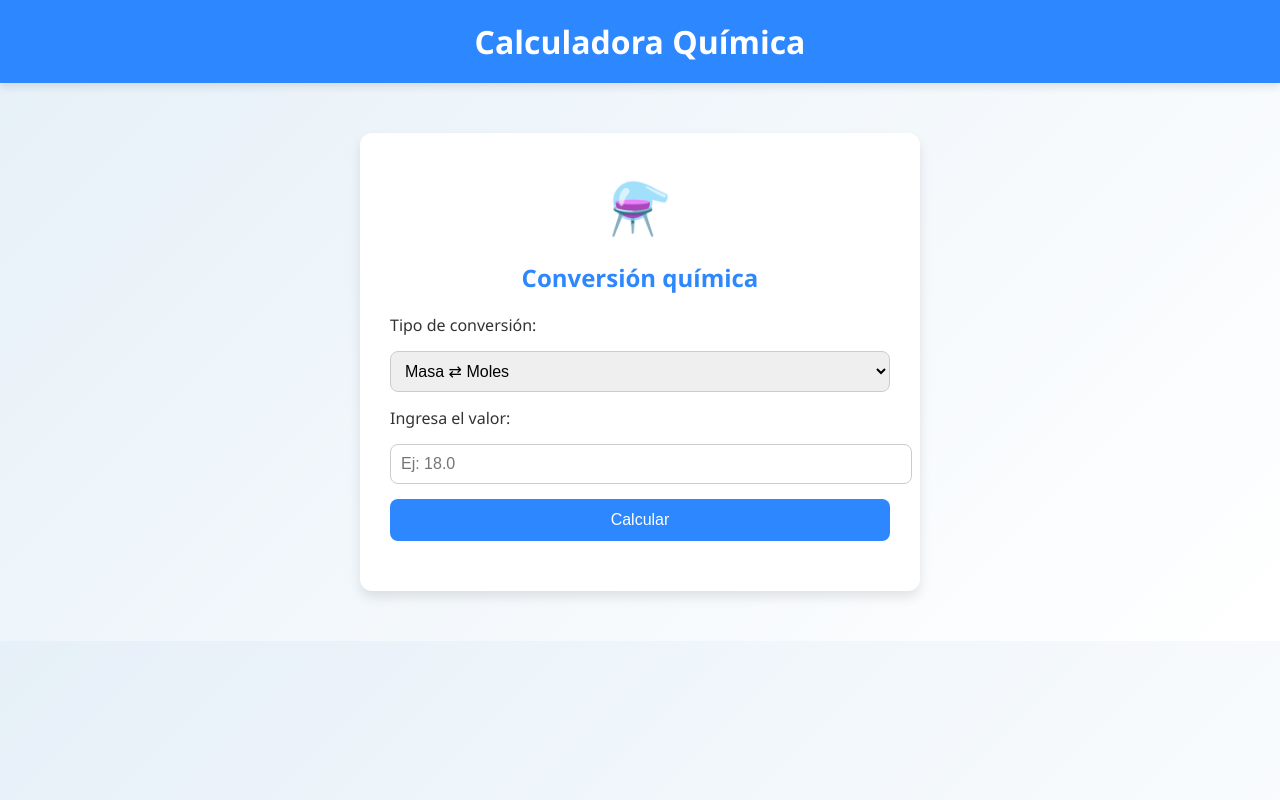
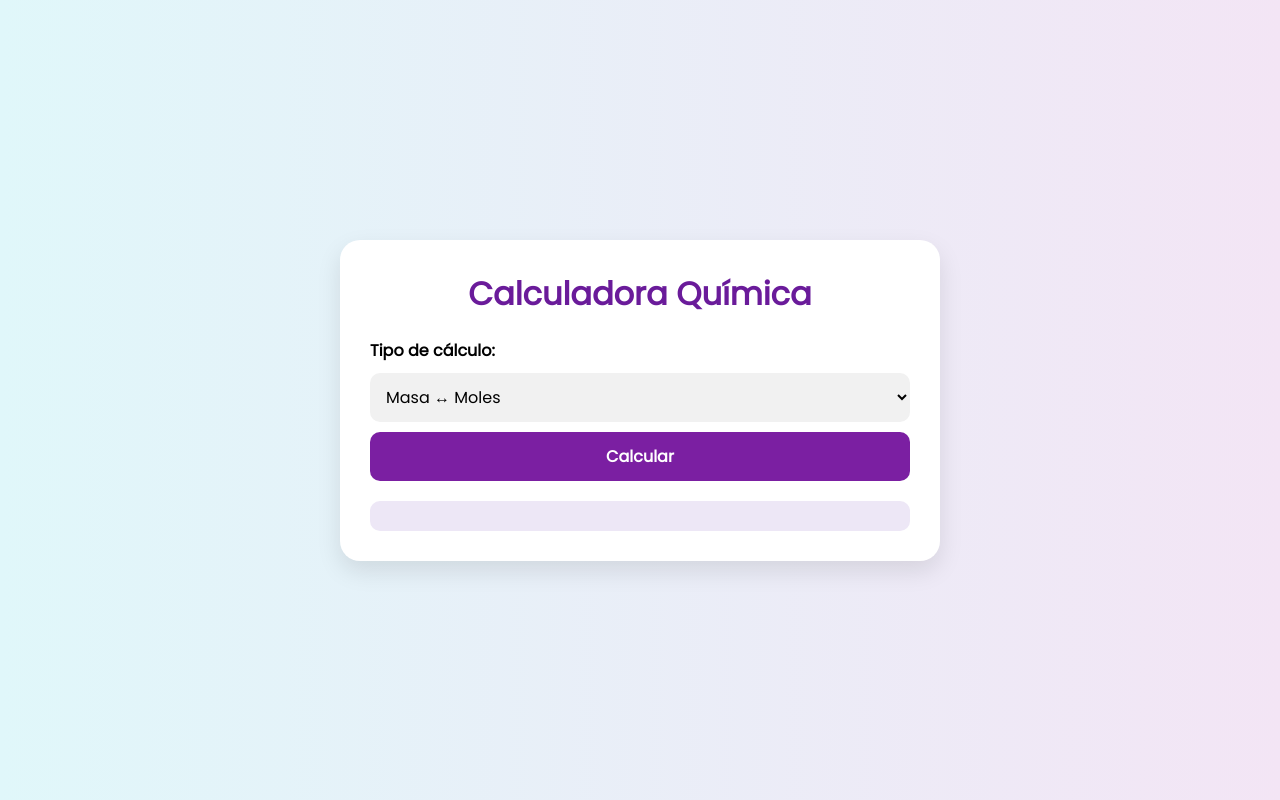
Before and after one commit to cristobal763/calculadora-quimica, a plain HTML site: page index.html in a window 1280 px wide. Drawn offline with Linux system fonts and the light colour scheme.

Commit message:
index.html

```diff
--- a/index.html
+++ b/index.html
@@ -4,133 +4,98 @@
   <meta charset="UTF-8" />
   <meta name="viewport" content="width=device-width, initial-scale=1.0"/>
   <title>Calculadora Química</title>
+  <link href="https://fonts.googleapis.com/css2?family=Poppins&display=swap" rel="stylesheet">
   <style>
-    body {
+    * {
       margin: 0;
-      font-family: 'Segoe UI', Tahoma, Geneva, Verdana, sans-serif;
-      background: linear-gradient(135deg, #e6f0f8, #ffffff);
-      color: #333;
+      padding: 0;
+      box-sizing: border-box;
+      font-family: 'Poppins', sans-serif;
     }
 
-    .header {
-      background-color: #2d87ff;
+    body {
+      background: linear-gradient(to right, #e0f7fa, #f3e5f5);
+      min-height: 100vh;
+      display: flex;
+      justify-content: center;
+      align-items: center;
       padding: 20px;
-      color: white;
-      text-align: center;
-      box-shadow: 0 4px 8px rgba(0,0,0,0.1);
-    }
-
-    .header h1 {
-      margin: 0;
-      font-size: 2em;
     }
 
     .container {
-      max-width: 500px;
-      margin: 50px auto;
       background: white;
       padding: 30px;
-      border-radius: 12px;
-      box-shadow: 0 6px 12px rgba(0,0,0,0.1);
+      border-radius: 20px;
+      box-shadow: 0 10px 25px rgba(0,0,0,0.1);
+      width: 100%;
+      max-width: 600px;
     }
 
-    .container h2 {
+    h1 {
       text-align: center;
-      color: #2d87ff;
+      margin-bottom: 20px;
+      color: #6a1b9a;
     }
 
-    label, select, input {
-      display: block;
+    select, input, button {
       width: 100%;
-      margin: 15px 0;
-      font-size: 1em;
+      padding: 12px;
+      margin-top: 10px;
+      border: none;
+      border-radius: 10px;
+      font-size: 16px;
     }
 
     input, select {
-      padding: 10px;
-      border: 1px solid #ccc;
-      border-radius: 8px;
+      background-color: #f1f1f1;
     }
 
     button {
-      background-color: #2d87ff;
+      background-color: #7b1fa2;
       color: white;
-      border: none;
-      padding: 12px;
-      width: 100%;
-      border-radius: 8px;
-      font-size: 1em;
+      font-weight: bold;
       cursor: pointer;
+      transition: background 0.3s;
     }
 
     button:hover {
-      background-color: #1f6fd6;
+      background-color: #6a1b9a;
     }
 
-    .result {
+    .resultado {
       margin-top: 20px;
-      font-weight: bold;
+      background: #ede7f6;
+      padding: 15px;
+      border-radius: 10px;
+      font-size: 18px;
       text-align: center;
-      color: #28a745;
+      color: #4a148c;
     }
 
-    .icon {
-      text-align: center;
-      font-size: 50px;
+    label {
+      font-weight: 600;
       margin-top: 10px;
-      color: #2d87ff;
+      display: block;
     }
   </style>
 </head>
 <body>
+  <div class="container">
+    <h1>Calculadora Química</h1>
 
-  <div class="header">
-    <h1>Calculadora Química</h1>
+    <label for="tipoCalculo">Tipo de cálculo:</label>
+    <select id="tipoCalculo" onchange="mostrarCampos()">
+      <option value="masa">Masa ↔ Moles</option>
+      <option value="mol">Mol ↔ Átomos/Moléculas</option>
+      <option value="formula">Fórmula Empírica</option>
+    </select>
+
+    <div id="campos"></div>
+
+    <button onclick="calcular()">Calcular</button>
+    <div class="resultado" id="resultado"></div>
   </div>
 
-  <div class="container">
-    <div class="icon">⚗️</div>
-    <h2>Conversión química</h2>
-    <label for="conversion">Tipo de conversión:</label>
-    <select id="conversion">
-      <option value="masa-moles">Masa ⇄ Moles</option>
-      <option value="moles-volumen">Moles ⇄ Volumen</option>
-      <option value="moles-particulas">Moles ⇄ Partículas</option>
-    </select>
-
-    <label for="valor">Ingresa el valor:</label>
-    <input type="number" id="valor" placeholder="Ej: 18.0">
-
-    <button onclick="calcular()">Calcular</button>
-
-    <div class="result" id="resultado"></div>
-  </div>
-
-  <script>
-    function calcular() {
-      const tipo = document.getElementById("conversion").value;
-      const valor = parseFloat(document.getElementById("valor").value);
-      const resultado = document.getElementById("resultado");
-
-      if (isNaN(valor)) {
-        resultado.textContent = "Por favor ingresa un número válido.";
-        return;
-      }
-
-      switch (tipo) {
-        case "masa-moles":
-          resultado.textContent = `Resultado: ${valor / 18} mol (asumiendo H2O)`;
-          break;
-        case "moles-volumen":
-          resultado.textContent = `Resultado: ${valor * 22.4} L (en condiciones normales)`;
-          break;
-        case "moles-particulas":
-          resultado.textContent = `Resultado: ${valor * 6.022e23} partículas`;
-          break;
-        default:
-          resultado.textContent = "Tipo de conversión no reconocido.";
-      }
-    }
-  </script>
+  <script src="script.js"></script>
 </body>
 </html>
```
